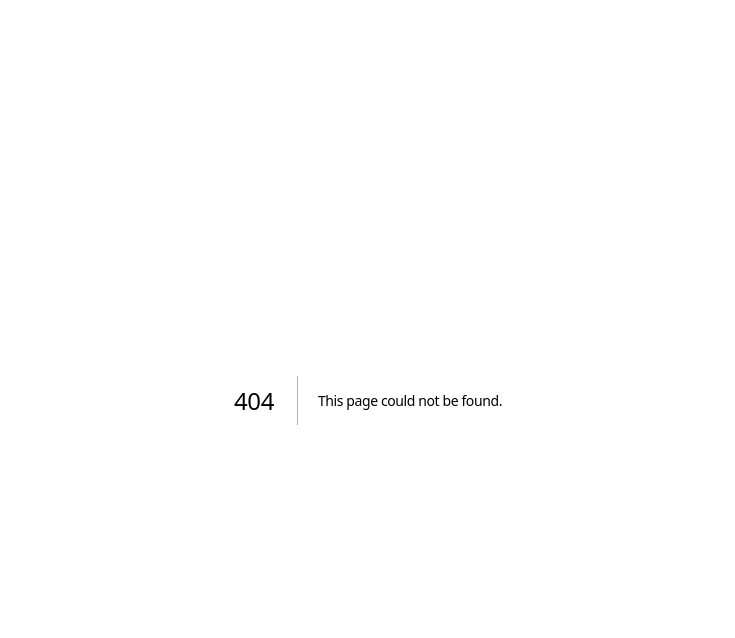
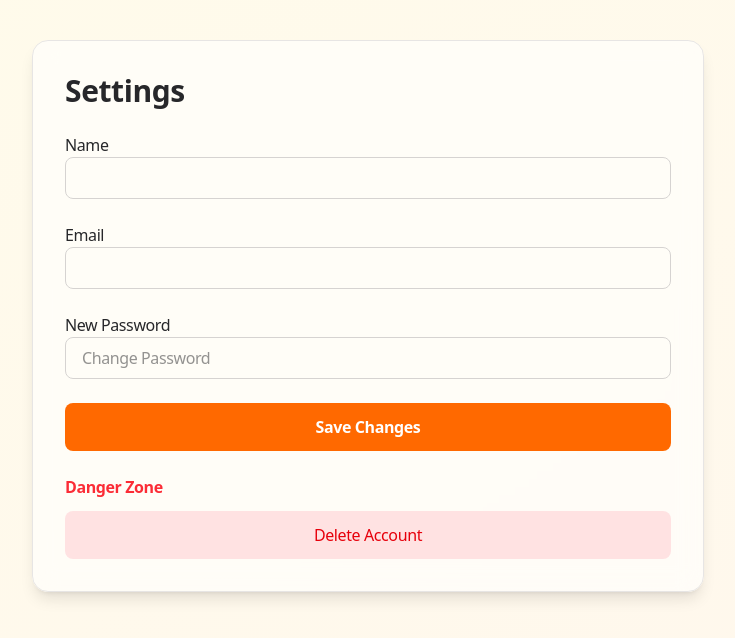
Before and after one commit to aryanscodingden/DearMe-Memories, a Next.js app: page /settings in a window 1280 px wide. Before the commit this address had no page. Shown: the top 638 px of the page, without its empty margins (272-1007 px from the left). Built offline with nearby package versions, Linux system fonts and the light colour scheme; no server answers.

Commit message:
settings added

```diff
--- /dev/null
+++ b/app/settings/page.tsx
@@ -0,0 +1,109 @@
+"use client";
+
+import { useEffect, useState } from "react";
+import { auth } from "@/lib/firebase";
+import { updateProfile, updateEmail, updatePassword, signOut } from "firebase/auth";
+import { useRouter } from "next/navigation";
+
+export default function SettingsPage() {
+    const router = useRouter();
+    const user = auth.currentUser;
+
+    const [name, setName] = useState("");
+    const [email, setEmail] = useState("");
+    const [password, setPassword] = useState("");
+    const [message, setMessage] = useState("");
+
+    useEffect(() => {
+        if (!user) return;
+        setName(user.displayName || "");
+        setEmail(user.email || "");
+    }, [user]);
+
+    const handleSave = async () => {
+        setMessage("");
+
+        try {
+            if (!user) return;
+            if (name && name !== user.displayName) {
+                await updateProfile(user, { displayName: name });
+            }
+            if (email && email !== user.email) {
+                await updateEmail(user, email);
+            }
+            if (password) {
+                await updatePassword(user, password);
+            }
+
+            setMessage("Settings updated successfully");
+        } catch (error: any) {
+            setMessage(`Error: ${error.message}`);
+        }
+    };
+
+    const handleDeleteAccount = async () => {
+        if (!user) return;
+        if (!confirm("Are you sure? This action cannot be undone.")) return;
+        await user.delete();
+        router.push("/login");
+    };
+
+    return (
+        <div className="min-h-screen bg-linear-to-br from-amber-50 to-orange-50 text-zinc-800 p-10">
+            <div className="max-w-2xl mx-auto bg-white/60 backdrop-blur-md shadow-lg rounded-2xl p-8 space-y-6 border border-stone-200">
+                <h2 className="text-3xl font-bold">Settings</h2>
+
+                {message && (
+                    <p className="text-sm font-medium text-orange-600">{message}</p>
+                )}
+
+                <div className="space-y-2">
+                    <label className="font-medium">Name</label>
+                    <input
+                        type="text"
+                        value={name}
+                        onChange={(e) => setName(e.target.value)}
+                        className="w-full rounded-lg border border-stone-300 px-4 py-2 focus:ring-2 focus:ring-orange-400"
+                    />
+                </div>
+
+                <div className="space-y-2">
+                    <label className="font-medium">Email</label>
+                    <input
+                        type="email"
+                        value={email}
+                        onChange={(e) => setEmail(e.target.value)}
+                        className="w-full rounded-lg border border-stone-300 px-4 py-2 focus:ring-2 focus:ring-orange-400"
+                    />
+                </div>
+
+                <div className="space-y-2">
+                    <label className="font-medium">New Password</label>
+                    <input
+                        type="password"
+                        placeholder="Change Password"
+                        onChange={(e) => setPassword(e.target.value)}
+                        className="w-full rounded-lg border border-stone-300 px-4 py-2 focus:ring-2 focus:ring-orange-400"
+                    />
+                </div>
+
+                <button
+                    onClick={handleSave}
+                    className="w-full bg-orange-500 hover:bg-orange-600 transition text-white font-semibold rounded-lg py-3"
+                >
+                    Save Changes
+                </button>
+
+                <div className="space-y-3">
+                    <p className="text-red-500 font-semibold">Danger Zone</p>
+                    <button
+                        onClick={handleDeleteAccount}
+                        className="w-full text-red-600 bg-red-100 hover:bg-red-200 transition font-medium rounded-lg py-3"
+                    >
+                        Delete Account
+                    </button>
+                </div>
+            </div>
+        </div>
+    );
+}
```
